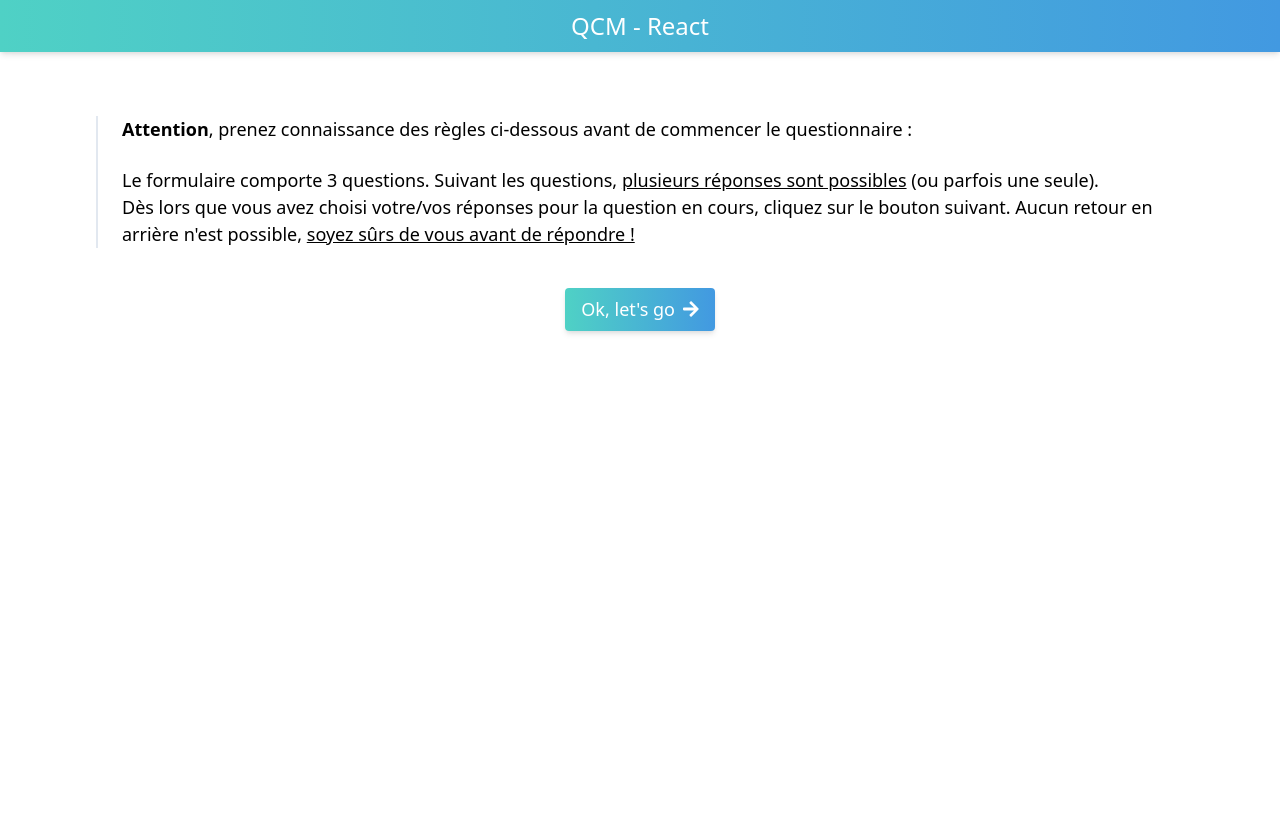
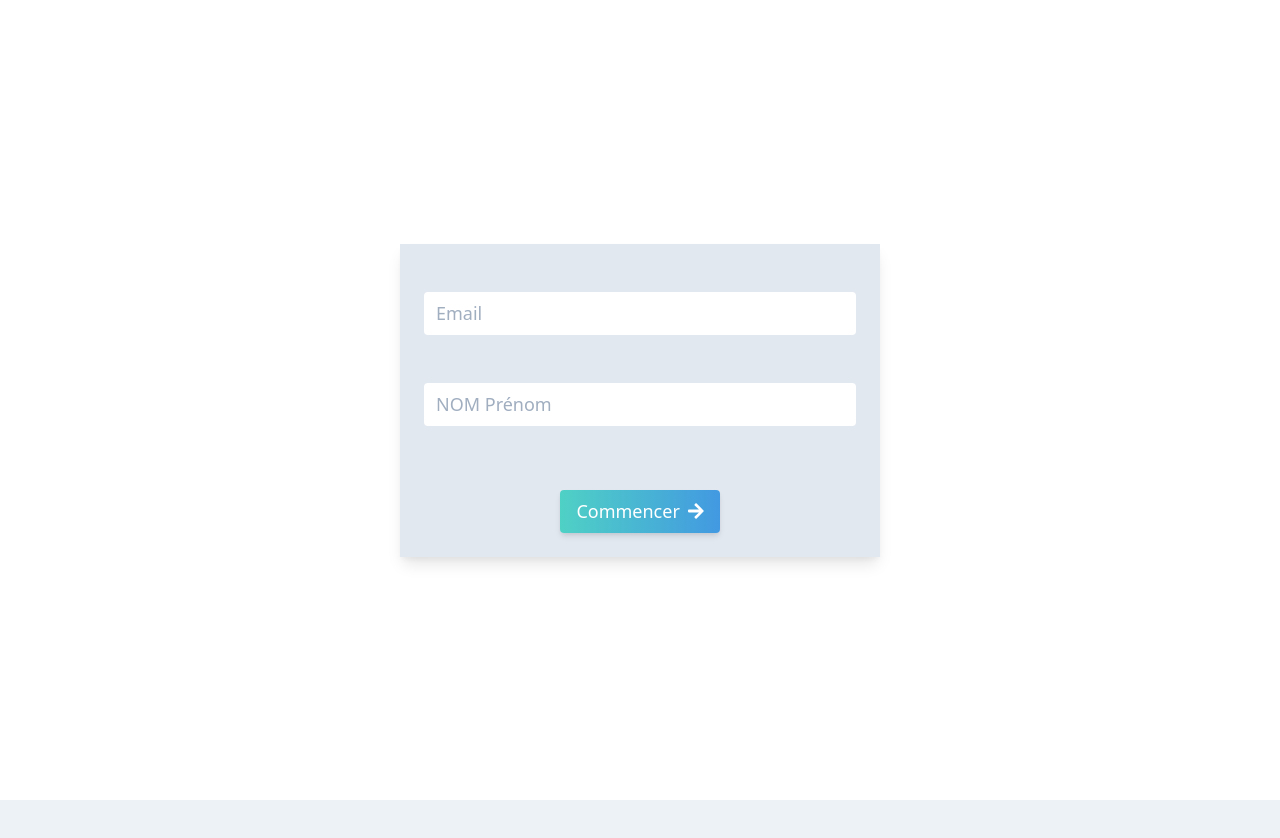
Before and after one commit to mathieutu/react-quiz, a React (Create React App) app: page / in a window 1280 px wide. Shown: the top 838 px of the page. After the commit the page ends 800 px from the top, so only its background shows below. Built offline with nearby package versions, Linux system fonts and the light colour scheme.

Commit message:
adding the login form

```diff
--- a/src/App.tsx
+++ b/src/App.tsx
@@ -5,12 +5,17 @@
 import HomePage from "./page/HomePage";
 import FormPage from "./page/FormPage";
 import ErrorPage from "./page/ErrorPage/ErrorPage";
-import ApplicationSession from "./context/SessionContext";
+import {useUser} from "./context/SessionContext";
+import LoginPage from "./page/LoginPage";
 
 function App() {
+    const user = useUser();
     return (
-        <ApplicationSession>
         <BrowserRouter>
+            {user === null ? (
+                <LoginPage/>
+            ) : (
+                <>
                     <Header/>
                     <div className="container shadow-lg flex min-h-screen mx-auto bg-white h-full">
                         <Switch>
@@ -19,8 +24,9 @@
                             <Route><ErrorPage code={404} message={"Not Found"}/></Route>
                         </Switch>
                     </div>
+                </>
+            )}
         </BrowserRouter>
-        </ApplicationSession>
     );
 }
 
--- a/src/assets/css/App.css
+++ b/src/assets/css/App.css
@@ -3,7 +3,7 @@
 }
 
 .my-btn-anim:active{
-    transform: scale(0.95);
+    transform: scale(0.97);
 }
 
 .my-btn-anim-disabled{
--- a/src/index.tsx
+++ b/src/index.tsx
@@ -3,10 +3,13 @@
 import './assets/css/index.output.css';
 import App from './App';
 import * as serviceWorker from './serviceWorker';
+import ApplicationSession from "./context/SessionContext";
 
 ReactDOM.render(
   <React.StrictMode>
-    <App />
+      <ApplicationSession>
+          <App />
+      </ApplicationSession>
   </React.StrictMode>,
   document.getElementById('root')
 );
--- a/src/page/LoginPage.tsx
+++ b/src/page/LoginPage.tsx
@@ -1,9 +1,34 @@
-import React from 'react';
+import React, {useState} from 'react';
+import {FontAwesomeIcon} from "@fortawesome/react-fontawesome";
+import {faArrowRight} from "@fortawesome/free-solid-svg-icons";
 
 export default function LoginPage(){
+    const [email, setEmail] = useState('');
+    const [name,setName] = useState('');
+
+    const handleSubmit = () => {
+        const form = document.querySelector('form');
+        if(form !== undefined && form !== null && form.reportValidity()){
+            console.log(email,name);
+        }
+    }
+
     return (
-        <div>
-            Loging
+        <div className="text-lg flex h-screen bg-white w-screen">
+            <form id="login-form" onSubmit={handleSubmit} className="m-auto w-100 shadow-lg bg-gray-300 flex flex-col p-6">
+                <div className="my-6 w-full">
+                    <input type="email" required className="w-full p-2 px-3 rounded" placeholder="Email" onChange={(e) => setEmail(e.currentTarget.value)}/>
+                </div>
+                <div className="my-6 w-full">
+                    <input type="text" required className="w-full p-2 px-3 rounded" placeholder="NOM Prénom" onChange={(e) => setName(e.currentTarget.value)}/>
+                </div>
+                <div className="mt-10 flex">
+                    <div onClick={handleSubmit} className="my-btn-anim select-none mx-auto px-4 py-2 rounded text-white bg-gradient-to-r from-teal-400 to-blue-500 shadow-md cursor-pointer transition duration-150 hover:shadow-lg">
+                        Commencer
+                        <FontAwesomeIcon className="ml-2 transition duration-150" icon={faArrowRight}/>
+                    </div>
+                </div>
+            </form>
         </div>
     );
 }
--- /dev/null
+++ b/src/type/User.ts
@@ -0,0 +1,5 @@
+export type User = {
+    id:number,
+    email: string,
+    name:string
+}
--- a/tailwind.config.js
+++ b/tailwind.config.js
@@ -5,6 +5,9 @@
                 "back-light": "#27427b",
                 "back-dark": "#111838",
             },
+            width:{
+                '100':'30rem'
+            }
         },
     },
     variants: {},
```
Also changed, not shown: src/assets/css/index.output.css. Lines whose indentation alone changed are shown as unchanged.
